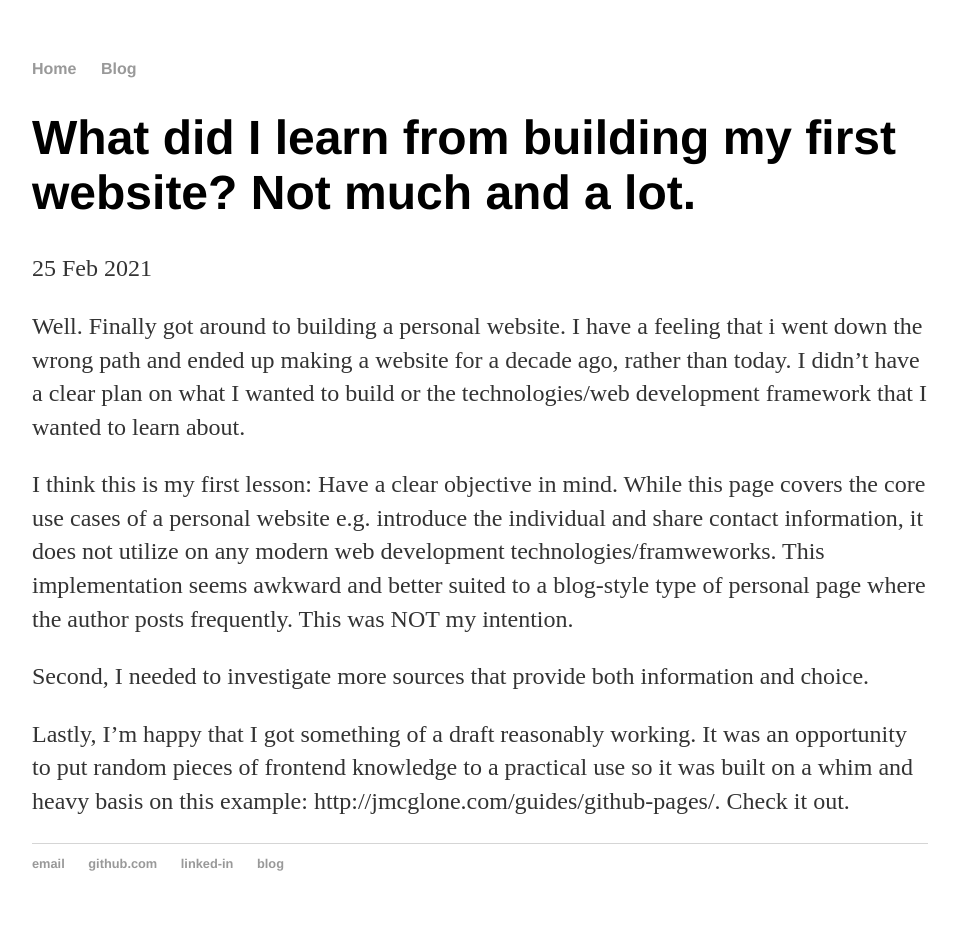
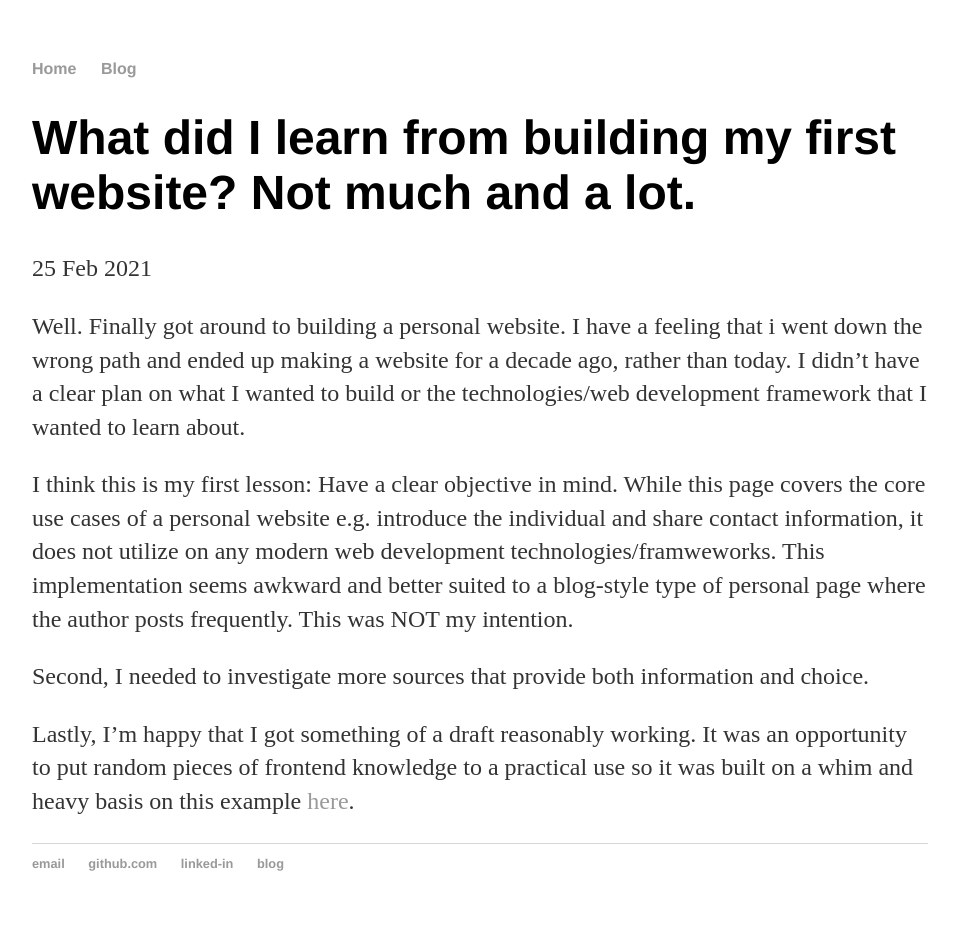
Before and after one commit to aa104/v1_porfolio_website, a Jekyll site: the page built from _posts/2021-02-25-lessons-learned.md, in a window 1280 px wide. Shown: the whole page, without its empty margins (160-1119 px from the left). Built offline with Jekyll 4.4.1, drawn with Linux system fonts in a browser that asks for light colours.

Commit message:
ready player1

```diff
--- a/_posts/2021-02-25-lessons-learned.md
+++ b/_posts/2021-02-25-lessons-learned.md
@@ -11,5 +11,4 @@ I think this is my first lesson: Have a clear objective in mind. While this page
 
 Second, I needed to investigate more sources that provide both  information and choice.
 
-Lastly, I'm happy that I got something of a draft reasonably working. It was an opportunity to put random pieces of frontend knowledge to a practical use so it was built on a whim and heavy basis on this example:
-http://jmcglone.com/guides/github-pages/. Check it out.
+Lastly, I'm happy that I got something of a draft reasonably working. It was an opportunity to put random pieces of frontend knowledge to a practical use so it was built on a whim and heavy basis on this example [here](http://jmcglone.com/guides/github-pages/).
```
